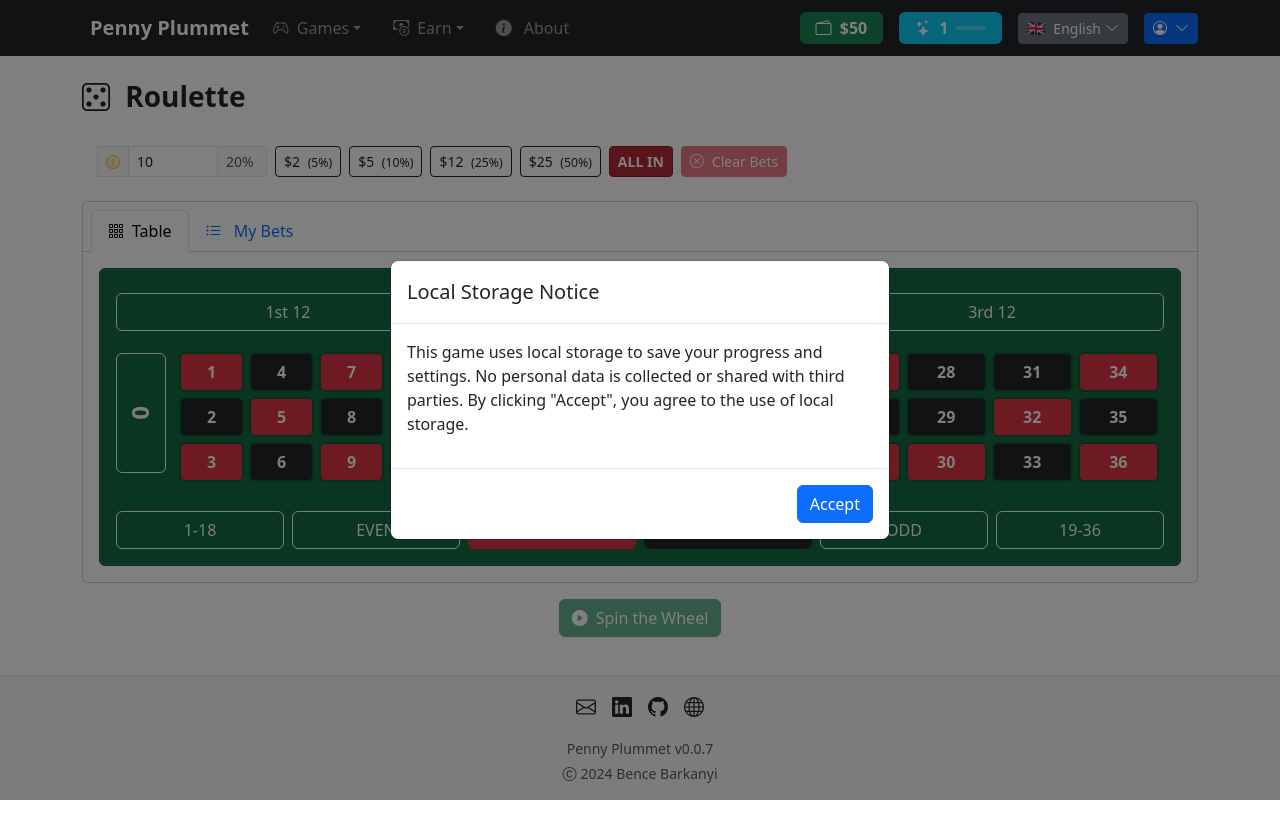
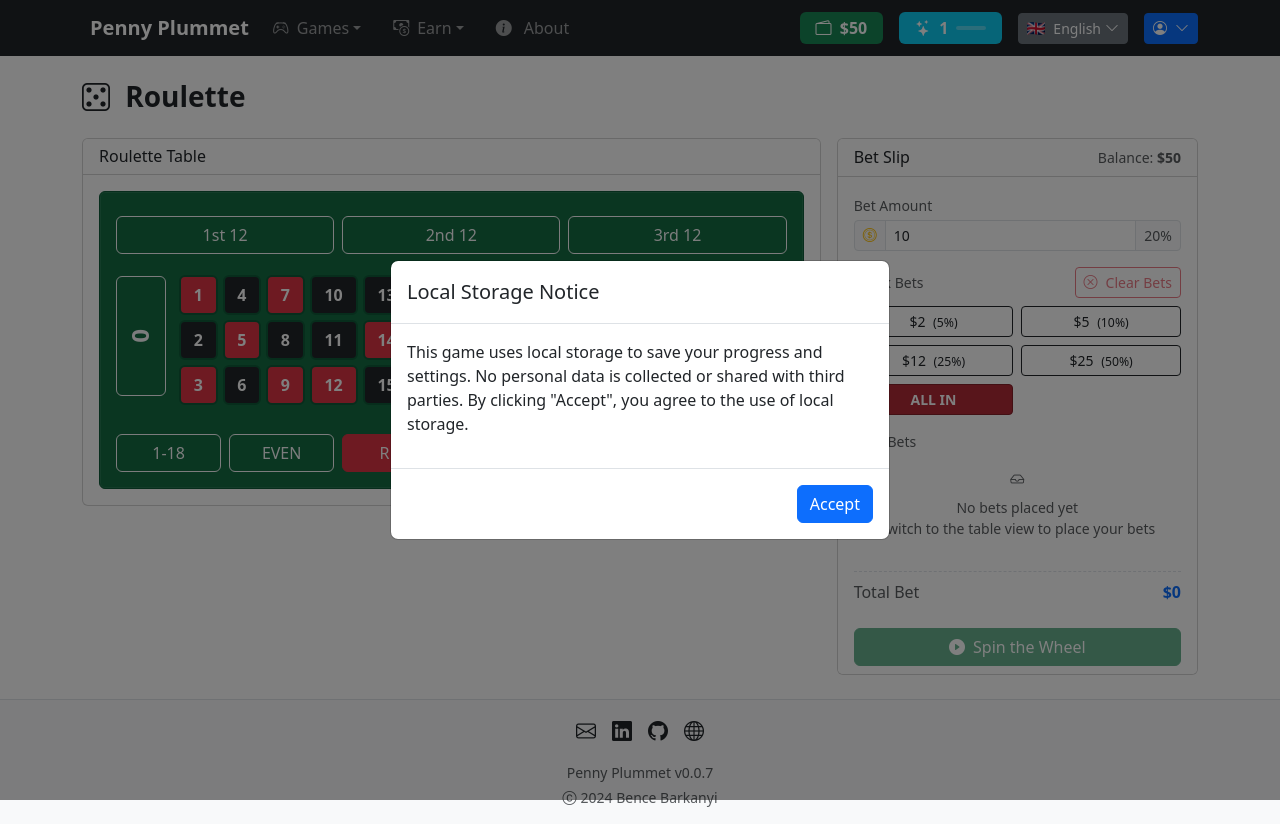
Before and after one commit to benceb2/penny-plummet, a Vue app: page /roulette in a window 1280 px wide. Before the commit the page ends 800 px from the top, so only its background shows below. Built offline with nearby package versions, Linux system fonts and the light colour scheme.

Commit message:
add bet slip

```diff
--- a/src/locales/en/roulette.ts
+++ b/src/locales/en/roulette.ts
@@ -76,7 +76,9 @@ export default {
       "quickBetTitle": "{amount} ({label} of balance)",
       "moreBets": "...and {count} more",
       "quickBets": "Quick Bets",
-      "numberGrid": "Numbers"
+      "numberGrid": "Numbers",
+      "betSlip": "Bet Slip",
+      "balance": "Balance"
     },
     "results": {
       "win": "You win {amount}!",
--- a/src/locales/hu/roulette.ts
+++ b/src/locales/hu/roulette.ts
@@ -76,7 +76,9 @@ export default {
       "quickBetTitle": "{amount} ({label} az egyenlegből)",
       "moreBets": "...és még {count}",
       "quickBets": "Gyors tétek",
-      "numberGrid": "Számok"
+      "numberGrid": "Számok",
+      "betSlip": "Tétszelvény",
+      "balance": "Egyenleg"
     },
     "results": {
       "win": "Nyertél {amount}-t!",
--- a/src/views/roulette/RouletteView.vue
+++ b/src/views/roulette/RouletteView.vue
@@ -15,7 +15,6 @@ const { t } = useI18n()
 const gameStore = useRouletteStore()
 const userStore = useUserStore()
 const currentBetAmount = ref(100)
-const activeView = ref<'table' | 'bets'>('table')
 
 // Game message formatting
 function getGameResultMessage(result: RouletteResult): string {
@@ -49,7 +48,6 @@ async function handleSpin() {
 
 function handleNewGame() {
   gameStore.reset()
-  activeView.value = 'table'
 }
 
 const maxBetAmount = computed(() => userStore.chips)
@@ -99,79 +97,6 @@ if (currentBetAmount.value === 100 && userStore.chips < 100) {
 
 <template>
   <BaseLayout :title="t('roulette.title')" bootstrapIcon="dice-5">
-
-
-    <div class="card bg-white border-0 mb-2 mb-md-3">
-      <div class="card-body py-2">
-        <div class="row align-items-center g-2">
-
-
-          <div class="col-12 col-sm-auto">
-            <div class="input-group input-group-sm">
-              <label class="visually-hidden" for="roulette-bet-amount">
-                {{ t('roulette.gameControls.betting.betAmount') }}
-              </label>
-              <span class="input-group-text">
-                <i class="bi bi-coin text-warning" aria-hidden="true"></i>
-              </span>
-              <input
-                id="roulette-bet-amount"
-                type="number"
-                class="form-control"
-                style="max-width: 100px;"
-                v-model="currentBetAmount"
-                :max="maxBetAmount"
-                :min="1"
-                :disabled="gameStore.gameState !== RouletteState.BETTING">
-              <span class="input-group-text text-muted" style="min-width: 50px;">
-                {{ currentBetPercentage }}%
-              </span>
-            </div>
-          </div>
-
-
-          <div class="col-12 col-md">
-            <div class="row g-2 align-items-stretch quick-bets">
-              <div v-for="bet in quickBets" :key="bet.amount" class="col-4 col-sm-3 col-md-auto">
-                <button
-                  class="btn btn-sm w-100 text-nowrap"
-                  :class="[
-                    bet.isAllIn ? 'btn-danger all-in-btn fw-bold' : '',
-                    !bet.isAllIn && currentBetAmount === bet.amount ? 'btn-primary' : '',
-                    !bet.isAllIn && currentBetAmount !== bet.amount ? 'btn-outline-dark' : ''
-                  ]"
-                  @click="currentBetAmount = bet.amount"
-                  :disabled="gameStore.gameState !== RouletteState.BETTING"
-                  :title="t('roulette.ui.quickBetTitle', { amount: formatIntAsCurrency(bet.amount), label: bet.label })">
-                  <span class="text-white" v-if="bet.isAllIn">{{ bet.label }}</span>
-                  <span v-else>
-                    {{ formatIntAsCurrency(bet.amount) }}
-                    <small class="ms-1 text-body">({{ bet.label }})</small>
-                  </span>
-                </button>
-              </div>
-              <div class="col-12 col-sm-6 col-md-auto">
-                <button
-                  class="btn btn-danger btn-sm w-100"
-                  @click="gameStore.clearBets()"
-                  :disabled="gameStore.currentBets.length === 0 || gameStore.gameState !== RouletteState.BETTING">
-                  <i class="bi bi-x-circle me-2" aria-hidden="true"></i>{{ t('roulette.ui.clearBets') }}
-                </button>
-              </div>
-            </div>
-          </div>
-
-
-          <div class="col-auto ms-auto">
-            <div v-if="gameStore.totalBet > 0" class="text-end">
-              <small class="text-muted d-block" style="font-size: 0.7rem;">{{ t('roulette.ui.totalBet') }}</small>
-              <strong class="text-primary">{{ formatIntAsCurrency(gameStore.totalBet) }}</strong>
-            </div>
-          </div>
-        </div>
-      </div>
-    </div>
-
 
     <GameResult
       :show="gameStore.lastResult !== null && gameStore.gameState === RouletteState.COMPLETE"
@@ -230,55 +155,103 @@ if (currentBetAmount.value === 100 && userStore.chips < 100) {
     </div>
 
 
-    <div class="card mb-2 mb-md-3" v-if="gameStore.gameState === RouletteState.BETTING">
-      <div class="card-header bg-white">
-        <ul class="nav nav-tabs card-header-tabs">
-          <li class="nav-item">
-            <a
-              class="nav-link"
-              :class="{ active: activeView === 'table' }"
-              href="#"
-              @click.prevent="activeView = 'table'">
-              <i class="bi bi-grid-3x3-gap me-2" aria-hidden="true"></i>{{ t('roulette.ui.tableTab') }}
-            </a>
-          </li>
-          <li class="nav-item">
-            <a
-              class="nav-link position-relative"
-              :class="{ active: activeView === 'bets' }"
-              href="#"
-              @click.prevent="activeView = 'bets'">
-              <i class="bi bi-list-ul me-2" aria-hidden="true"></i>
-              {{ t('roulette.ui.myBetsTab') }}
-              <span
-                v-if="gameStore.currentBets.length > 0"
-                class="position-absolute top-0 start-100 translate-middle badge rounded-pill bg-danger">
-                {{ gameStore.currentBets.length }}
+    <div class="row g-3 roulette-layout" v-if="gameStore.gameState === RouletteState.BETTING">
+      <div class="col-12 col-lg-8 order-2 order-lg-1">
+        <div class="card roulette-table-card">
+          <div class="card-header bg-white d-flex align-items-center justify-content-between">
+            <h6 class="mb-0">{{ t('roulette.table.title') }}</h6>
+            <span v-if="gameStore.totalBet > 0" class="badge bg-light text-dark">
+              {{ t('roulette.ui.totalBet') }}: {{ formatIntAsCurrency(gameStore.totalBet) }}
             </span>
-            </a>
-          </li>
-        </ul>
           </div>
-
           <div class="card-body">
-
-        <div v-show="activeView === 'table'">
             <RouletteTable
               :current-bets="gameStore.currentBets"
               :current-bet-amount="currentBetAmount"
               :on-place-bet="placeBet"
               :format-currency="formatIntAsCurrency" />
           </div>
+        </div>
+      </div>
 
+      <div class="col-12 col-lg-4 order-1 order-lg-2">
+        <div class="card bet-slip-card h-100">
+          <div class="card-header bg-white">
+            <div class="d-flex align-items-center justify-content-between">
+              <h6 class="mb-0">{{ t('roulette.ui.betSlip') }}</h6>
+              <div class="text-muted small">
+                {{ t('roulette.ui.balance') }}: <strong>{{ formatIntAsCurrency(userStore.chips) }}</strong>
+              </div>
+            </div>
+          </div>
+          <div class="card-body">
+            <div class="mb-3">
+              <label class="form-label small text-muted mb-1" for="roulette-bet-amount">
+                {{ t('roulette.gameControls.betting.betAmount') }}
+              </label>
+              <div class="input-group input-group-sm">
+                <span class="input-group-text">
+                  <i class="bi bi-coin text-warning" aria-hidden="true"></i>
+                </span>
+                <input
+                  id="roulette-bet-amount"
+                  type="number"
+                  class="form-control"
+                  v-model="currentBetAmount"
+                  :max="maxBetAmount"
+                  :min="1"
+                  :disabled="gameStore.gameState !== RouletteState.BETTING">
+                <span class="input-group-text text-muted">
+                  {{ currentBetPercentage }}%
+                </span>
+              </div>
+            </div>
 
-        <div v-show="activeView === 'bets'">
-          <div v-if="gameStore.currentBets.length > 0">
-            <div class="list-group mb-3">
+            <div class="mb-3">
+              <div class="d-flex align-items-center justify-content-between mb-2">
+                <small class="text-muted">{{ t('roulette.ui.quickBets') }}</small>
+                <button
+                  class="btn btn-outline-danger btn-sm"
+                  @click="gameStore.clearBets()"
+                  :disabled="gameStore.currentBets.length === 0 || gameStore.gameState !== RouletteState.BETTING">
+                  <i class="bi bi-x-circle me-2" aria-hidden="true"></i>{{ t('roulette.ui.clearBets') }}
+                </button>
+              </div>
+              <div class="row g-2 quick-bets">
+                <div v-for="bet in quickBets" :key="bet.amount" class="col-4 col-sm-3 col-lg-6">
+                  <button
+                    class="btn btn-sm w-100 text-nowrap"
+                    :class="[
+                      bet.isAllIn ? 'btn-danger all-in-btn fw-bold' : '',
+                      !bet.isAllIn && currentBetAmount === bet.amount ? 'btn-primary' : '',
+                      !bet.isAllIn && currentBetAmount !== bet.amount ? 'btn-outline-dark' : ''
+                    ]"
+                    @click="currentBetAmount = bet.amount"
+                    :disabled="gameStore.gameState !== RouletteState.BETTING"
+                    :title="t('roulette.ui.quickBetTitle', { amount: formatIntAsCurrency(bet.amount), label: bet.label })">
+                    <span class="text-white" v-if="bet.isAllIn">{{ bet.label }}</span>
+                    <span v-else>
+                      {{ formatIntAsCurrency(bet.amount) }}
+                      <small class="ms-1 text-body">({{ bet.label }})</small>
+                    </span>
+                  </button>
+                </div>
+              </div>
+            </div>
+
+            <div class="mb-3">
+              <div class="d-flex align-items-center justify-content-between">
+                <small class="text-muted">{{ t('roulette.ui.yourBets') }}</small>
+                <span v-if="gameStore.currentBets.length > 0" class="badge bg-primary rounded-pill">
+                  {{ gameStore.currentBets.length }}
+                </span>
+              </div>
+              <div v-if="gameStore.currentBets.length > 0" class="list-group bet-list mt-2">
                 <div
                   v-for="(bet, index) in gameStore.currentBets"
                   :key="index"
                   class="list-group-item d-flex justify-content-between align-items-center">
-                <div>
+                  <div class="bet-list-label">
                     <strong>{{ getBetTypeLabel(bet.type) }}</strong>
                     <small class="text-muted ms-2">
                       [{{ bet.numbers.join(', ') }}]
@@ -289,28 +262,21 @@ if (currentBetAmount.value === 100 && userStore.chips < 100) {
                   </span>
                 </div>
               </div>
-
-            <div class="alert alert-info">
-              <div class="d-flex justify-content-between align-items-center">
-                <strong>{{ t('roulette.ui.totalBet') }}:</strong>
-                <h5 class="mb-0">{{ formatIntAsCurrency(gameStore.totalBet) }}</h5>
-              </div>
+              <div v-else class="text-center py-3 text-muted small">
+                <i class="bi bi-inbox d-block mb-2" aria-hidden="true"></i>
+                <div>{{ t('roulette.ui.noBetsTitle') }}</div>
+                <div class="text-muted">{{ t('roulette.ui.noBetsHint') }}</div>
               </div>
             </div>
 
-          <div v-else class="text-center py-5 text-muted">
-            <i class="bi bi-inbox display-4 d-block mb-3" aria-hidden="true"></i>
-            <p>{{ t('roulette.ui.noBetsTitle') }}</p>
-            <small>{{ t('roulette.ui.noBetsHint') }}</small>
+            <div class="d-flex justify-content-between align-items-center bet-total">
+              <span class="text-muted">{{ t('roulette.ui.totalBet') }}</span>
+              <strong class="text-primary">{{ formatIntAsCurrency(gameStore.totalBet) }}</strong>
             </div>
           </div>
-      </div>
-    </div>
-
-
-    <div class="d-grid gap-2 d-md-flex justify-content-md-center">
+          <div class="card-footer bg-white border-0">
             <button
-        class="btn btn-success"
+              class="btn btn-success w-100"
               @click="handleSpin"
               :disabled="!gameStore.isSpinAllowed || gameStore.gameState === RouletteState.SPINNING">
               <i class="bi bi-play-circle-fill me-2" aria-hidden="true"></i>
@@ -321,6 +287,9 @@ if (currentBetAmount.value === 100 && userStore.chips < 100) {
                 {{ t('roulette.ui.spinTheWheel') }}
               </span>
             </button>
+          </div>
+        </div>
+      </div>
     </div>
   </BaseLayout>
 </template>
@@ -346,18 +315,38 @@ if (currentBetAmount.value === 100 && userStore.chips < 100) {
   }
 }
 
+.bet-slip-card .list-group-item {
+  padding: 0.4rem 0.6rem;
+}
+
+.bet-list {
+  max-height: 220px;
+  overflow-y: auto;
+}
+
+.bet-list-label {
+  max-width: 70%;
+  overflow: hidden;
+  text-overflow: ellipsis;
+  white-space: nowrap;
+}
+
+.bet-total {
+  padding-top: 0.5rem;
+  border-top: 1px dashed #dfe3e8;
+}
+
 @media (max-width: 767px) {
   .card-body {
     padding: 0.5rem;
   }
 
-  .nav-tabs .nav-link {
-    padding: 0.4rem 0.55rem;
-    font-size: 0.85rem;
+  .quick-bets .btn {
+    font-size: 0.8rem;
   }
 
-  .quick-bets .btn {
-    font-size: 0.8rem;
+  .bet-list {
+    max-height: 180px;
   }
 
   :deep(.base-layout) {
```
Lines whose indentation alone changed are shown as unchanged.
